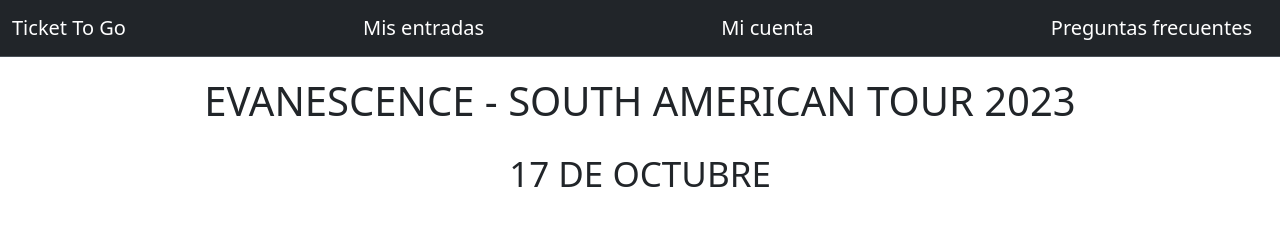
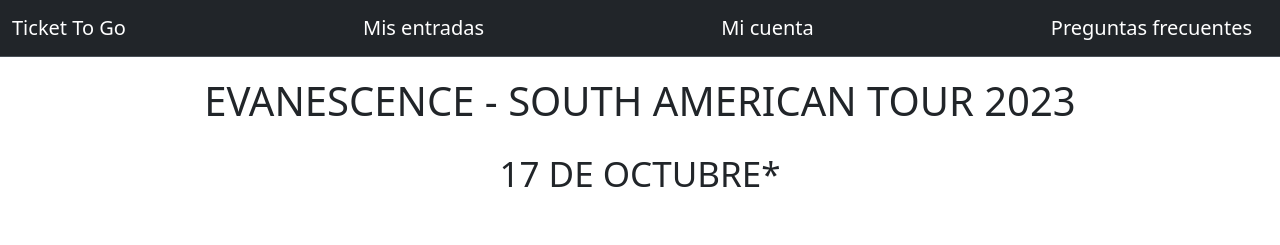
Before and after one commit to RocioPes/PreEntrega3-JS, a plain HTML site: page shows/evanescence.html in a window 1280 px wide. Shown: the top 245 px of the page. Drawn offline with nearby package versions, Linux system fonts and the light colour scheme.

Commit message:
prueba archivo

```diff
--- a/shows/evanescence.html
+++ b/shows/evanescence.html
@@ -18,7 +18,7 @@
         </div>
       </nav>
     <h1>Evanescence - South American Tour 2023</h1>
-    <h2>17 de octubre</h2>
+    <h2>17 de octubre*</h2>
 
     <div class="clearfix shows-text">
         <img src="/imagenes/evanescence2.jpg" class="col-md-6 float-md-end mb-3 ms-md-3" alt="evanescence">
```
